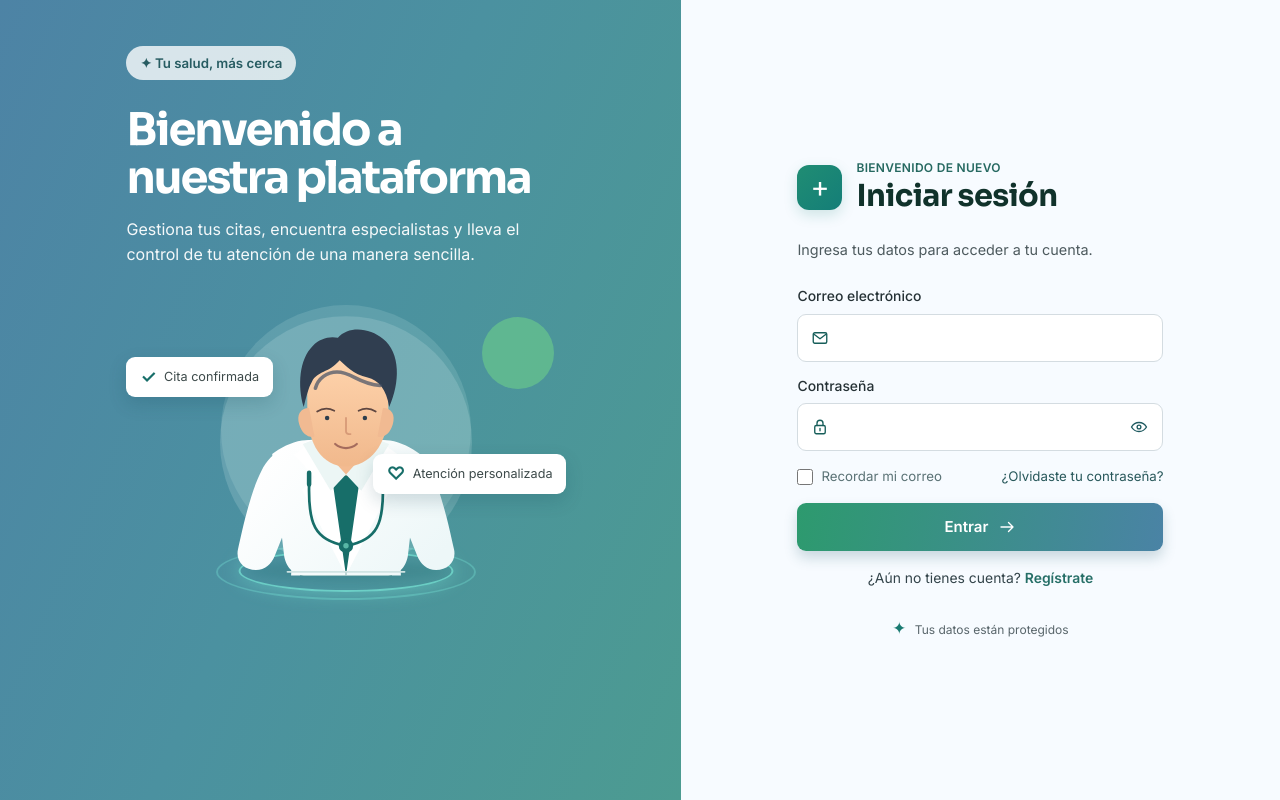
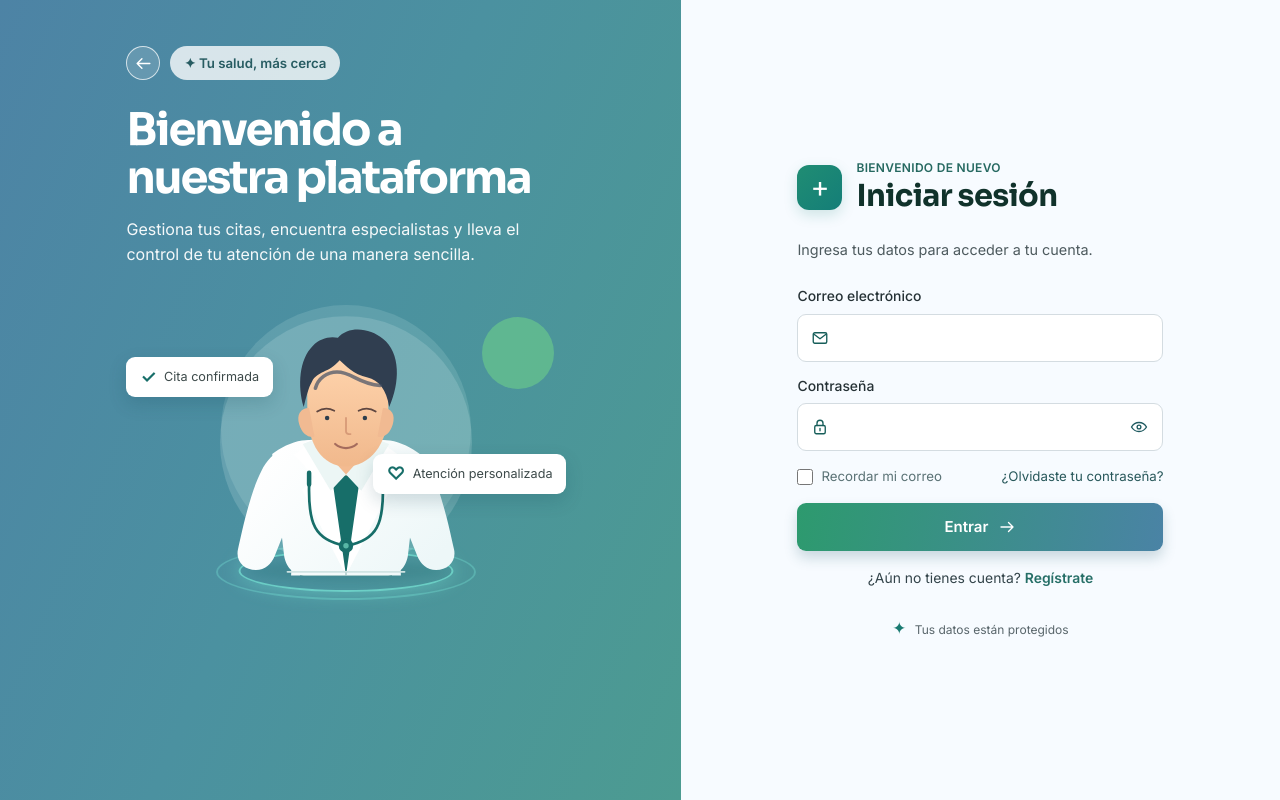
Before and after one commit to Herramientas-de-Desa/Plataforma_De_CitasMedicas, a React (Vite) app: page /login in a window 1280 px wide. Built offline with nearby package versions, Linux system fonts and the light colour scheme.

Commit message:
parche de vistas

```diff
--- a/src/components/AuthIcon.jsx
+++ b/src/components/AuthIcon.jsx
@@ -6,6 +6,7 @@ export default function AuthIcon({ nombre, size = 18 }) {
     ojo: <><path d="M2 12s3.5-6 10-6 10 6 10 6-3.5 6-10 6-10-6-10-6Z" /><circle cx="12" cy="12" r="2.5" /></>,
     ojoCerrado: <><path d="M3 3 21 21M10.5 6.1A12.5 12.5 0 0 1 12 6c6.5 0 10 6 10 6a16 16 0 0 1-3.1 3.5M6.2 6.2C3.5 8 2 12 2 12s3.5 6 10 6c1.3 0 2.5-.2 3.5-.6" /><path d="M10 10a3 3 0 0 0 4 4" /></>,
     flecha: <><path d="M4 12h16m-6-6 6 6-6 6" /></>,
+    volver: <><path d="M20 12H4m6-6-6 6 6 6" /></>,
   };
 
   return (
--- a/src/components/AuthVisual.jsx
+++ b/src/components/AuthVisual.jsx
@@ -1,11 +1,17 @@
 import { Link } from 'react-router-dom';
 import doctor from '../assets/login-doctor.svg';
+import AuthIcon from './AuthIcon';
 
 export default function AuthVisual({ titulo, descripcion }) {
   return (
     <aside className="login-visual">
       <div className="login-visual-contenido">
-        <Link to="/" className="login-brand-badge">✦ Tu salud, más cerca</Link>
+        <div className="login-visual-nav">
+          <Link to="/" className="login-volver-inicio" aria-label="Volver al inicio">
+            <AuthIcon nombre="volver" size={19} />
+          </Link>
+          <span className="login-brand-badge">✦ Tu salud, más cerca</span>
+        </div>
         <h1>{titulo}</h1>
         <p>{descripcion}</p>
         <div className="login-ilustracion" aria-hidden="true">
--- a/src/styles/global.css
+++ b/src/styles/global.css
@@ -1156,6 +1156,32 @@ select:focus {
   margin: 0 auto;
 }
 
+.login-visual-nav {
+  display: flex;
+  align-items: center;
+  gap: 10px;
+}
+
+.login-volver-inicio {
+  display: grid;
+  flex: 0 0 34px;
+  place-items: center;
+  width: 34px;
+  height: 34px;
+  border: 1px solid rgba(255, 255, 255, 0.72);
+  border-radius: 50%;
+  background: rgba(255, 255, 255, 0.14);
+  color: #fff;
+}
+
+.login-volver-inicio:hover {
+  background: rgba(255, 255, 255, 0.28);
+}
+
+.login-volver-inicio:focus-visible {
+  outline-color: #fff;
+}
+
 .login-brand-badge {
   display: inline-flex;
   align-items: center;
@@ -1166,10 +1192,6 @@ select:focus {
   color: #275c62;
   font-size: 0.83rem;
   font-weight: 600;
-}
-
-.login-brand-badge:hover {
-  background: #fff;
 }
 
 .login-visual h1 {
```
